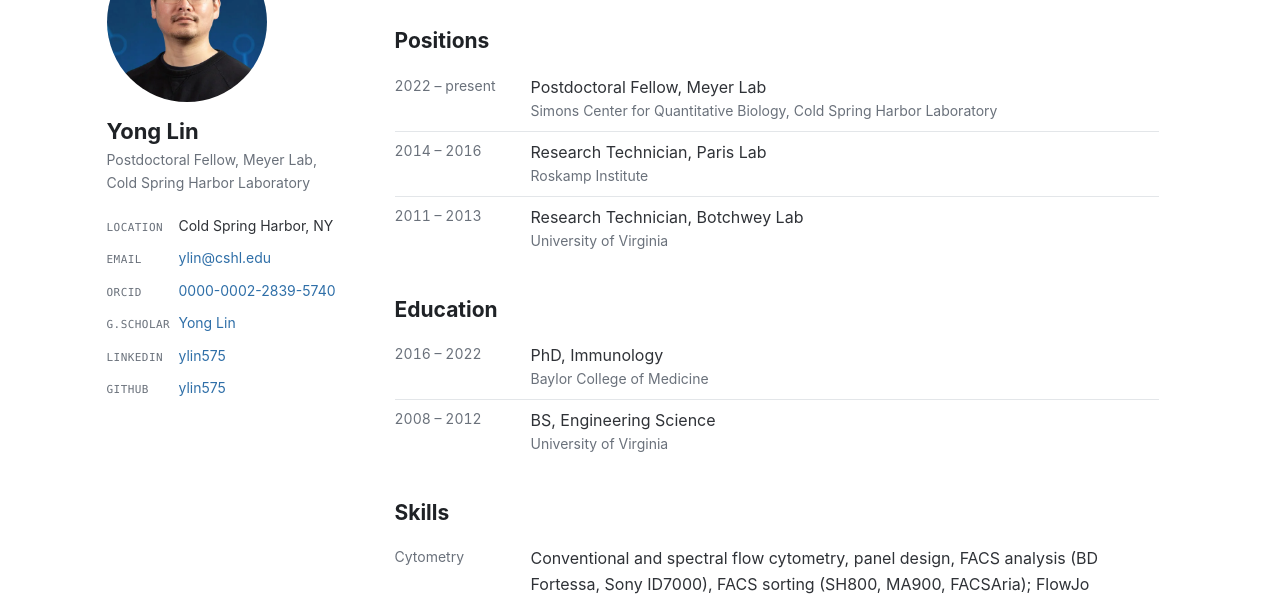
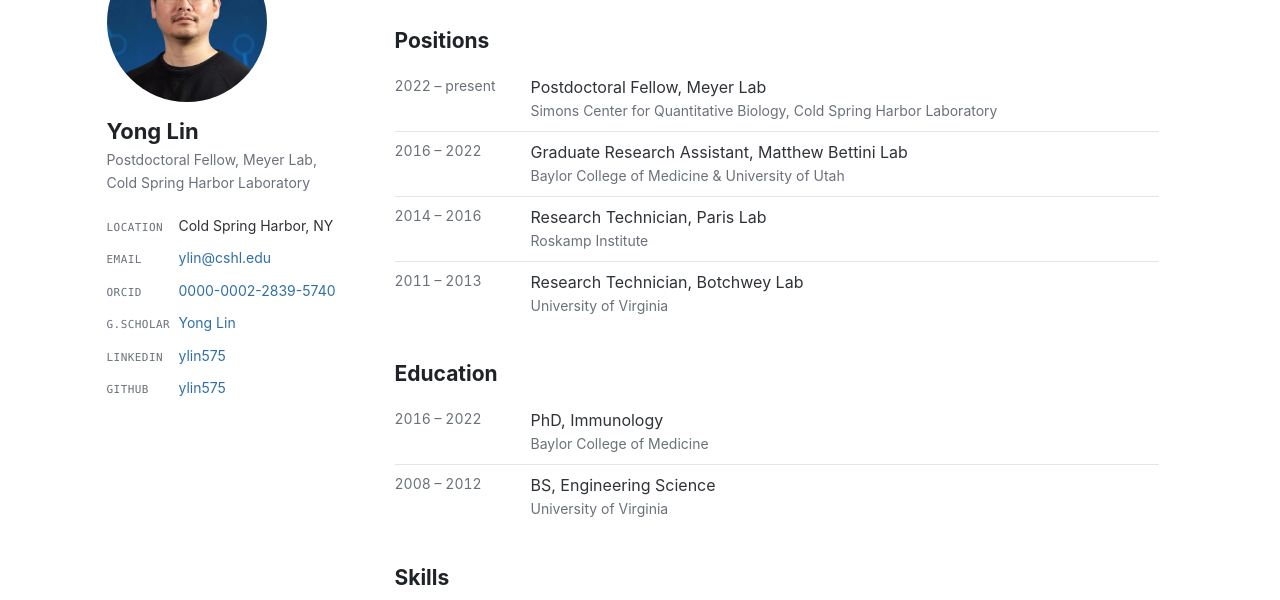
Before and after one commit to ylin575/ylin575.github.io, a plain HTML site: page cv.html in a window 1280 px wide. Shown: the part 156-756 px from the top of the page. Drawn offline with Linux system fonts and the light colour scheme.

Commit message:
Update cv.html

```diff
--- a/cv.html
+++ b/cv.html
@@ -56,6 +56,11 @@
           <span class="cv-date">2022 – present</span>
           <span>Postdoctoral Fellow, Meyer Lab
             <span class="cv-sub">Simons Center for Quantitative Biology, Cold Spring Harbor Laboratory</span></span>
+        </li>
+        <li>
+          <span class="cv-date">2016 – 2022</span>
+          <span>Graduate Research Assistant, Matthew Bettini Lab
+            <span class="cv-sub">Baylor College of Medicine & University of Utah</span></span>
         </li>
         <li>
           <!-- TODO: add dates -->
```
